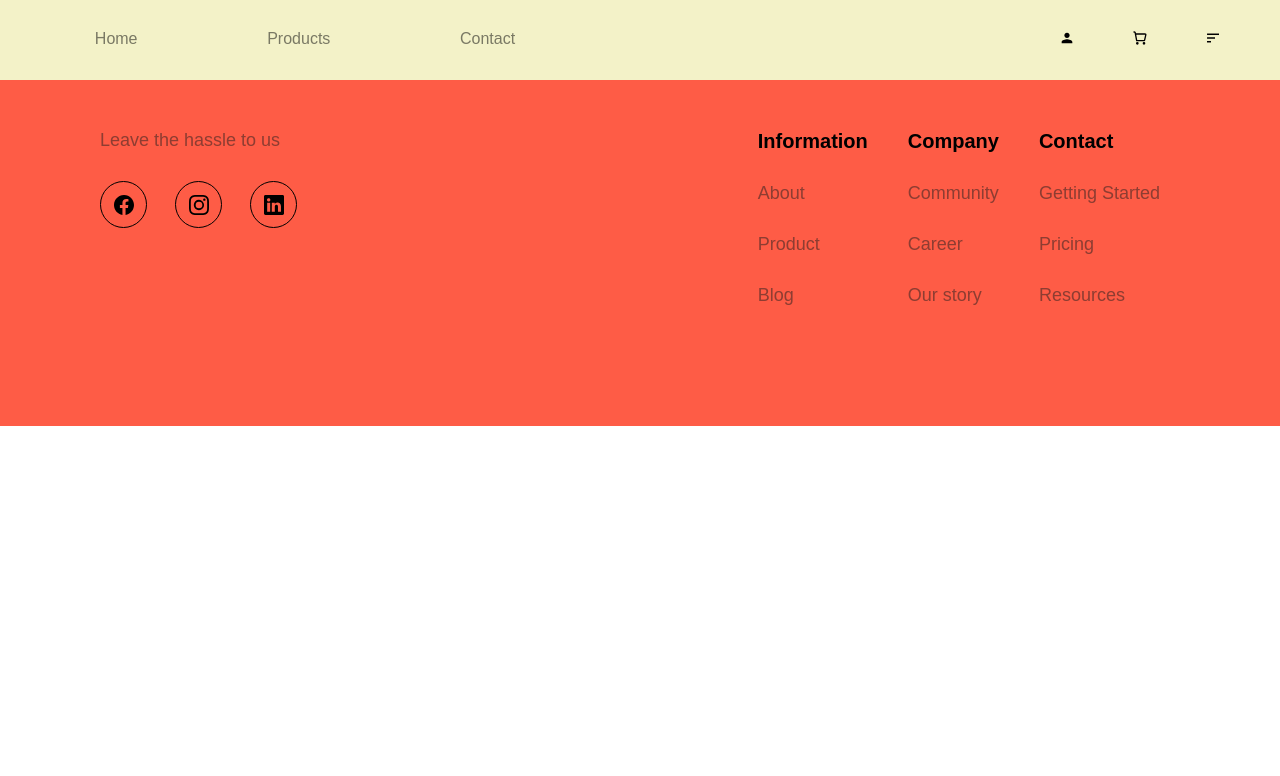
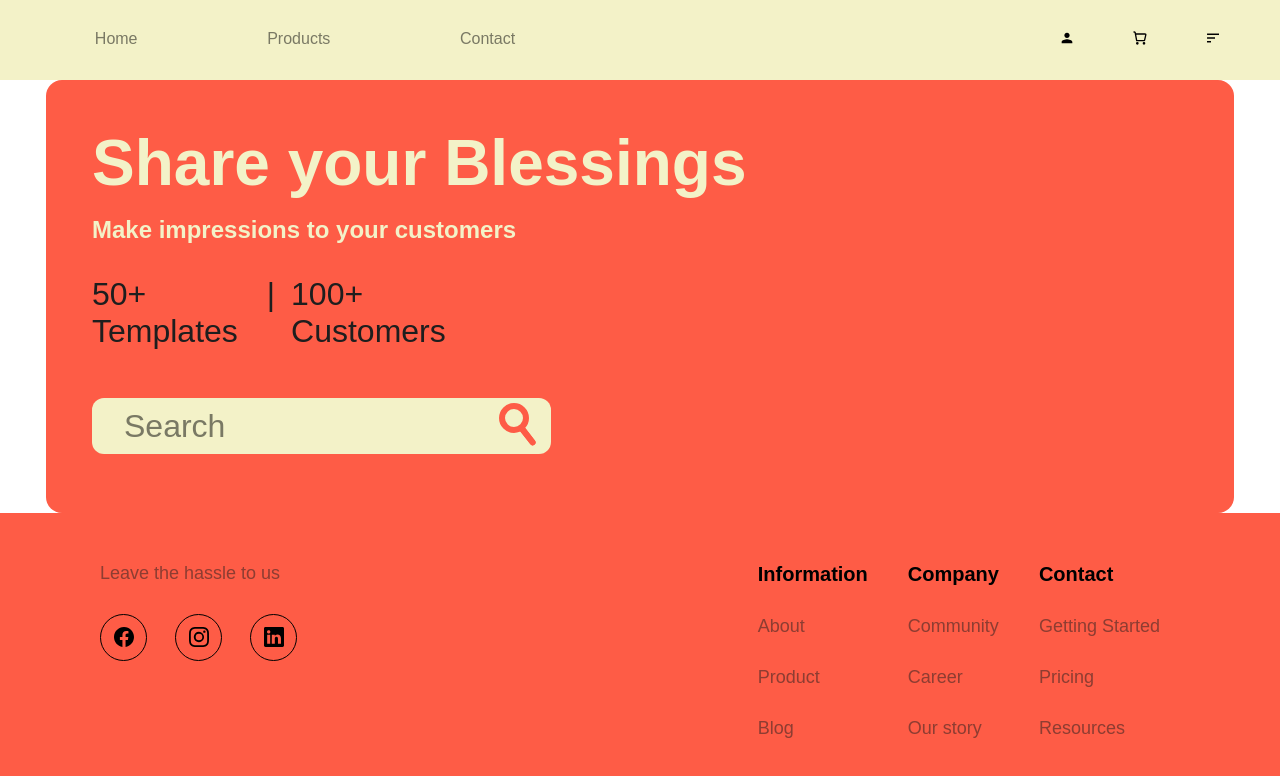
Before and after one commit to lakshmi109/Project_Outbliss, a React (Create React App) app in the folder frontend/: page / in a window 1280 px wide. Shown: the top 776 px of the page. Built offline with nearby package versions, Linux system fonts and the light colour scheme.

Commit message:
Basic Structure of Search Box

```diff
--- a/frontend/src/App.js
+++ b/frontend/src/App.js
@@ -3,11 +3,13 @@
 import './App.css';
 import Navbar from './components/navbar/Navbar';
 import Footer from './components/footer/Footer';
+import SearchBox from './components/searchBox/SearchBox';
 
 function App() {
   return (
     <>
       <Navbar/>
+      <SearchBox/>
       <Footer/>
     </>
   );
--- /dev/null
+++ b/frontend/src/components/searchBox/SearchBox.js
@@ -0,0 +1,27 @@
+import React, { Component } from 'react'
+import './searchBox.css'
+import Box from './box/Box'
+export default class SearchBox extends Component {
+    render() {
+        return (
+            <div className='searchBox'>
+                <div className='searchBoxLeft'>
+                    <h1 className='searchBoxHeading'>
+                        Share your Blessings
+                    </h1>
+                    <p className='searchBoxPara'> Make impressions to your customers
+                        <div className='numbers'>
+                            <p>50+ Templates</p>
+                            <p>|</p>
+                            <p>100+ Customers</p>
+                        </div>
+                    </p>
+                    <div className='box'>
+                        <Box/>
+                    </div>
+
+                </div>
+            </div>
+        )
+    }
+}
--- /dev/null
+++ b/frontend/src/components/searchBox/box/Box.js
@@ -0,0 +1,21 @@
+import React, { Component } from 'react'
+import './box.css'
+export default class Box extends Component {
+  render() {
+    return (
+        <div id="cover">
+        <form method="get" action="">
+          <div class="tb">
+            <div class="td"><input type="text" placeholder="Search" required/></div>
+            <div class="td" id="s-cover">
+              <button type="submit">
+                <div id="s-circle"></div>
+                <span></span>
+              </button>
+            </div>
+          </div>
+        </form>
+      </div>
+    )
+  }
+}
--- /dev/null
+++ b/frontend/src/components/searchBox/box/box.css
@@ -0,0 +1,125 @@
+.tb {
+    display: table;
+    width: 100%;
+  }
+  .td {
+    display: table-cell;
+    vertical-align: middle;
+  }
+  input,
+  button {
+    color: black;
+    padding: 0;
+    margin: 0;
+    border: 0;
+    background-color: transparent;
+  }
+
+  #cover {
+    padding: 0.5rem 2rem;
+    width: 60%;
+    background-color: #F3F2C8;
+    border-radius: 12px;
+  }
+
+  form {
+    height: 2.5rem;
+    margin: 0;
+  }
+
+  input[type="text"] {
+    width: 100%;
+    height: 2.5rem;
+    font-size: 2rem;
+    line-height: 1;
+  }
+
+  input[type="text"]::placeholder {
+    color: rgba(0,0,0,0.5);
+  }
+
+  #s-cover {
+    width: 1px;
+  }
+
+  button {
+    position: relative;
+    display: block;
+    height: 2.5rem;
+    cursor: pointer;
+  }
+
+  #s-circle {
+    position: relative;
+    top: -8px;
+    left: 10px;
+    width: 18px;
+    height: 18px;
+    margin-top: 0;
+    border-width: 6.25px;
+    border: 6.25px solid #FE5C46;
+    background-color: transparent;
+    border-radius: 50%;
+    transition: 0.5s ease all;
+  }
+
+  button span {
+    position: absolute;
+    top: 28px;
+    left: 30px;
+    display: block;
+    width: 18.75px;
+    height: 6.25px;
+    background-color: transparent;
+    border-radius: 10px;
+    transform: rotateZ(52deg);
+    transition: 0.5s ease all;
+  }
+
+  button span:before,
+  button span:after {
+    content: "";
+    position: absolute;
+    bottom: 0;
+    right: 0;
+    width: 22px;
+    height: 6.25px;
+    background-color: #FE5C46;
+    border-radius: 10px;
+    transform: rotateZ(0);
+    transition: 0.5s ease all;
+  }
+
+  #s-cover:hover #s-circle {
+    top: -1px;
+    width: 35px;
+    right: 100px;
+    height: 6.25px;
+    border-width: 0;
+    background-color: #FE5C46;
+    border-radius: 20px;
+  }
+
+  #s-cover:hover span {
+    top: 40%;
+    left: 18px;
+    width: 30px;
+    /* margin-top: -9px; */
+    transform: rotateZ(0);
+  }
+
+  #s-cover:hover button span:before {
+    bottom: 8px;
+    transform: rotateZ(52deg);
+  }
+
+  #s-cover:hover button span:after {
+    bottom: -8px;
+    transform: rotateZ(-52deg);
+  }
+  #s-cover:hover button span:before,
+  #s-cover:hover button span:after {
+    right: -6px;
+    width: 25px;
+    background-color: #FE5C46;
+  }
--- /dev/null
+++ b/frontend/src/components/searchBox/searchBox.css
@@ -0,0 +1,42 @@
+.searchBoxLeft
+{
+    display: grid;
+    grid-gap: 1rem;
+    background-color: #FE5C46;
+    margin: auto 2.875rem;
+    padding: 2.875rem;
+    grid-template-columns: 0.6fr;
+    grid-template-rows: 0.4fr 0.75fr 0.75fr;
+    border-radius: 1rem;
+    align-items: center;
+}
+.searchBoxHeading
+{
+    color:#F3F2C8;
+    font-size: 4rem;
+    font-weight: 700;
+}
+.searchBoxPara
+{
+    color:#F3F2C8;
+    font-size: 1.5rem;
+    font-weight: 600;
+}
+.numbers
+{
+    padding-top: 2rem;
+    font-size: 2rem;
+    color: #1E1E1E;
+    display: flex;
+    justify-content: flex-start;
+    width: 60%;
+    font-weight: 500;
+}
+.numbers p
+{
+    padding-right: 1rem;
+}
+.box
+{
+    padding-top: 2rem;
+}
```
